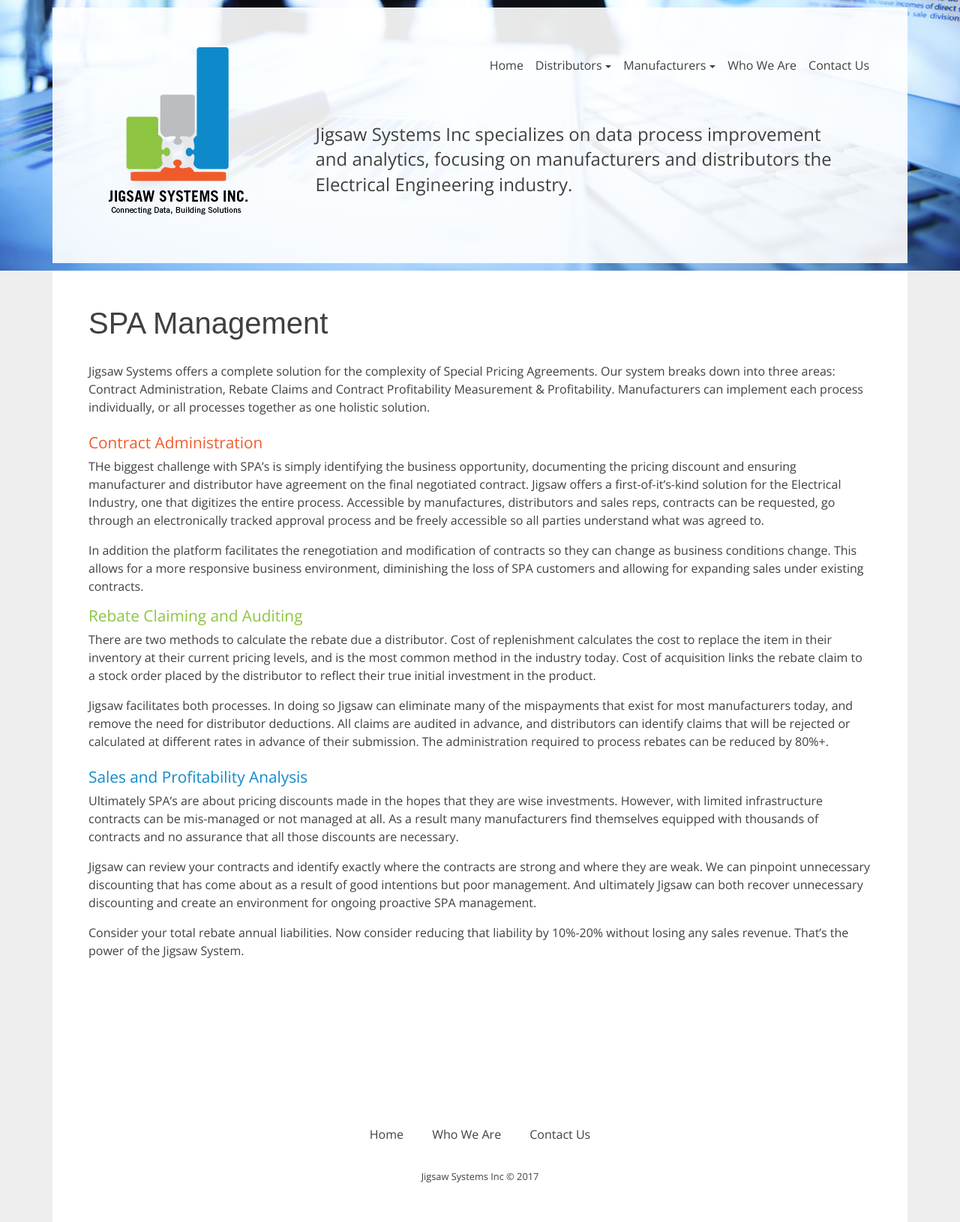
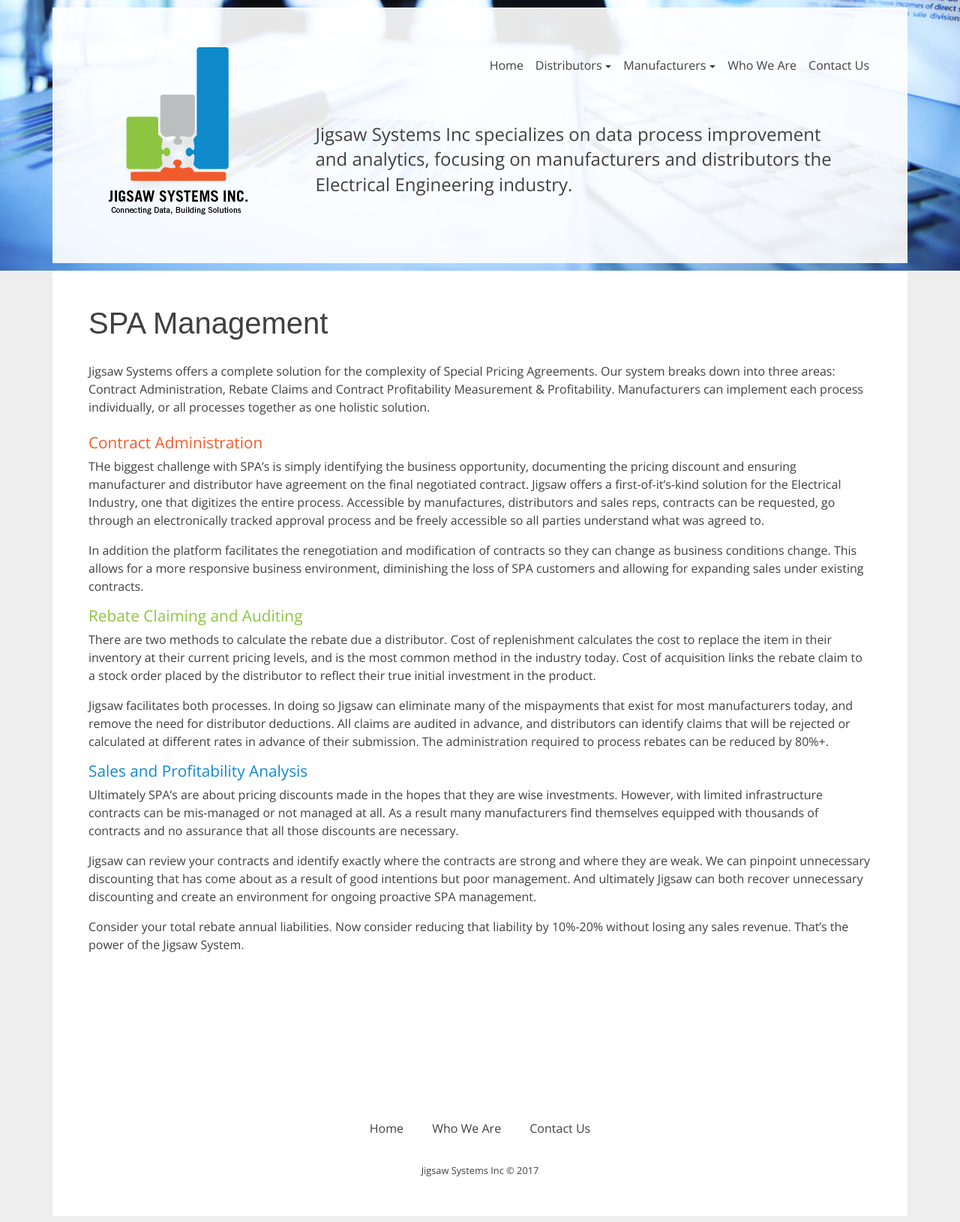
Before and after one commit to Codefully/jigsaw-redo, a Jekyll site: the page built from pages/manufacturers-spa.md, in a window 1280 px wide. Shown: the whole page at 75% size. Built offline with Jekyll 4.4.1, drawn with Linux system fonts in a browser that asks for light colours; nearby versions of some CDN libraries; some web fonts are replaced.

Commit message:
Updated Manufacturers Spa

```diff
--- a/pages/manufacturers-spa.md
+++ b/pages/manufacturers-spa.md
@@ -20,7 +20,7 @@ There are two methods to calculate the rebate due a distributor. Cost of repleni
 
 Jigsaw facilitates both processes. In doing so Jigsaw can eliminate many of the mispayments that exist for most manufacturers today, and remove the need for distributor deductions. All claims are audited in advance, and distributors can identify claims that will be rejected or calculated at different rates in advance of their submission. The administration required to process rebates can be reduced by 80%+.
 
-<h2 class="color-blue mt-2">Sales and Profitability Analysis</h2>
+<h2 class="color-blue">Sales and Profitability Analysis</h2>
 
 Ultimately SPA's are about pricing discounts made in the hopes that they are wise investments. However, with limited infrastructure contracts can be mis-managed or not managed at all. As a result many manufacturers find themselves equipped with thousands of contracts and no assurance that all those discounts are necessary.
 
```
